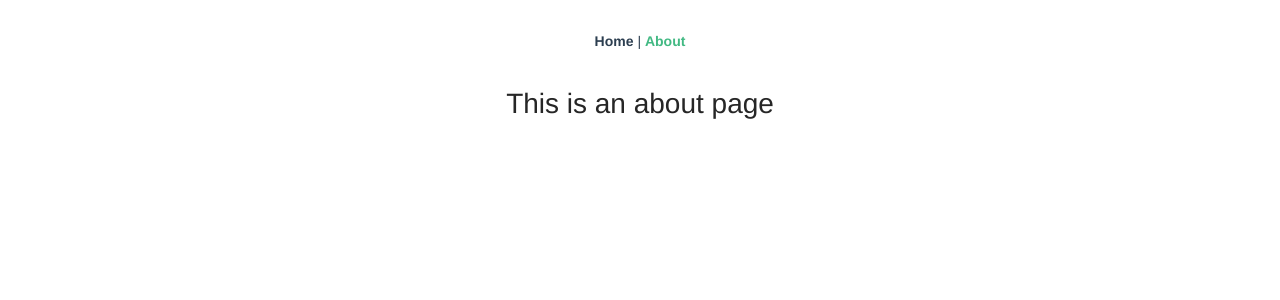
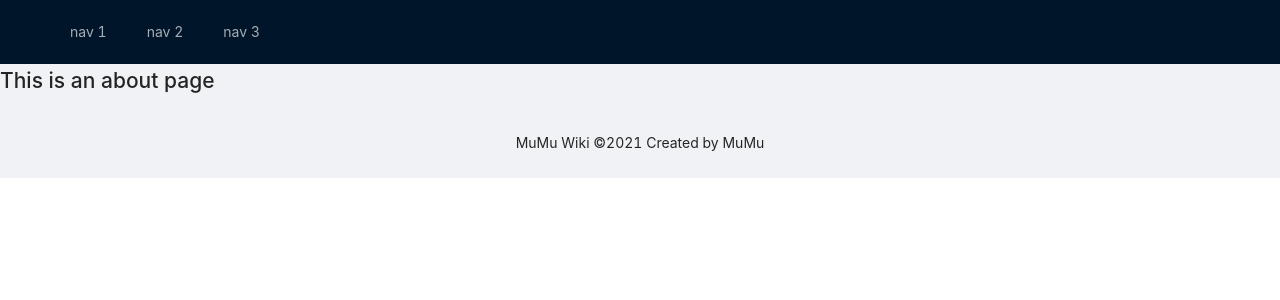
Before and after one commit to piggy925/mumu-wiki, a Vue app in the folder web/: page /about in a window 1280 px wide. Shown: the top 300 px of the page. Built offline with nearby package versions, Linux system fonts and the light colour scheme.

Commit message:
feat：前端完成页面基本布局

```diff
--- a/web/src/App.vue
+++ b/web/src/App.vue
@@ -1,30 +1,40 @@
 <template>
-  <div id="nav">
-    <router-link to="/">Home</router-link> |
-    <router-link to="/about">About</router-link>
-  </div>
-  <router-view/>
+  <a-layout>
+    <a-layout-header class="header">
+      <div class="logo"/>
+      <a-menu
+          v-model:selectedKeys="selectedKeys1"
+          theme="dark"
+          mode="horizontal"
+          :style="{ lineHeight: '64px' }"
+      >
+        <a-menu-item key="1">nav 1</a-menu-item>
+        <a-menu-item key="2">nav 2</a-menu-item>
+        <a-menu-item key="3">nav 3</a-menu-item>
+      </a-menu>
+    </a-layout-header>
+    <router-view/>
+    <a-layout-footer style="text-align: center">
+      MuMu Wiki ©2021 Created by MuMu
+    </a-layout-footer>
+  </a-layout>
 </template>
 
 <style>
-#app {
-  font-family: Avenir, Helvetica, Arial, sans-serif;
-  -webkit-font-smoothing: antialiased;
-  -moz-osx-font-smoothing: grayscale;
-  text-align: center;
-  color: #2c3e50;
+#components-layout-demo-top-side-2 .logo {
+  float: left;
+  width: 120px;
+  height: 31px;
+  margin: 16px 24px 16px 0;
+  background: rgba(255, 255, 255, 0.3);
 }
 
-#nav {
-  padding: 30px;
+.ant-row-rtl #components-layout-demo-top-side-2 .logo {
+  float: right;
+  margin: 16px 0 16px 24px;
 }
 
-#nav a {
-  font-weight: bold;
-  color: #2c3e50;
-}
-
-#nav a.router-link-exact-active {
-  color: #42b983;
+.site-layout-background {
+  background: #fff;
 }
 </style>
--- a/web/src/views/Home.vue
+++ b/web/src/views/Home.vue
@@ -1,12 +1,60 @@
 <template>
-  <div class="home">
-    <img alt="Vue logo" src="../assets/logo.png">
-    <HelloWorld msg="Welcome to Your Vue.js + TypeScript App"/>
-  </div>
+  <a-layout>
+    <a-layout-sider width="200" style="background: #fff">
+      <a-menu
+          v-model:selectedKeys="selectedKeys2"
+          v-model:openKeys="openKeys"
+          mode="inline"
+          :style="{ height: '100%', borderRight: 0 }"
+      >
+        <a-sub-menu key="sub1">
+          <template #title>
+              <span>
+                <user-outlined/>
+                subnav 1
+              </span>
+          </template>
+          <a-menu-item key="1">option1</a-menu-item>
+          <a-menu-item key="2">option2</a-menu-item>
+          <a-menu-item key="3">option3</a-menu-item>
+          <a-menu-item key="4">option4</a-menu-item>
+        </a-sub-menu>
+        <a-sub-menu key="sub2">
+          <template #title>
+              <span>
+                <laptop-outlined/>
+                subnav 2
+              </span>
+          </template>
+          <a-menu-item key="5">option5</a-menu-item>
+          <a-menu-item key="6">option6</a-menu-item>
+          <a-menu-item key="7">option7</a-menu-item>
+          <a-menu-item key="8">option8</a-menu-item>
+        </a-sub-menu>
+        <a-sub-menu key="sub3">
+          <template #title>
+              <span>
+                <notification-outlined/>
+                subnav 3
+              </span>
+          </template>
+          <a-menu-item key="9">option9</a-menu-item>
+          <a-menu-item key="10">option10</a-menu-item>
+          <a-menu-item key="11">option11</a-menu-item>
+          <a-menu-item key="12">option12</a-menu-item>
+        </a-sub-menu>
+      </a-menu>
+    </a-layout-sider>
+    <a-layout-content
+        :style="{ background: '#fff', padding: '24px', margin: 0, minHeight: '280px' }"
+    >
+      Content
+    </a-layout-content>
+  </a-layout>
 </template>
 
 <script lang="ts">
-import { defineComponent } from 'vue';
+import {defineComponent} from 'vue';
 import HelloWorld from '@/components/HelloWorld.vue'; // @ is an alias to /src
 
 export default defineComponent({
```
Also changed, not shown: web/.eslintrc.js.
